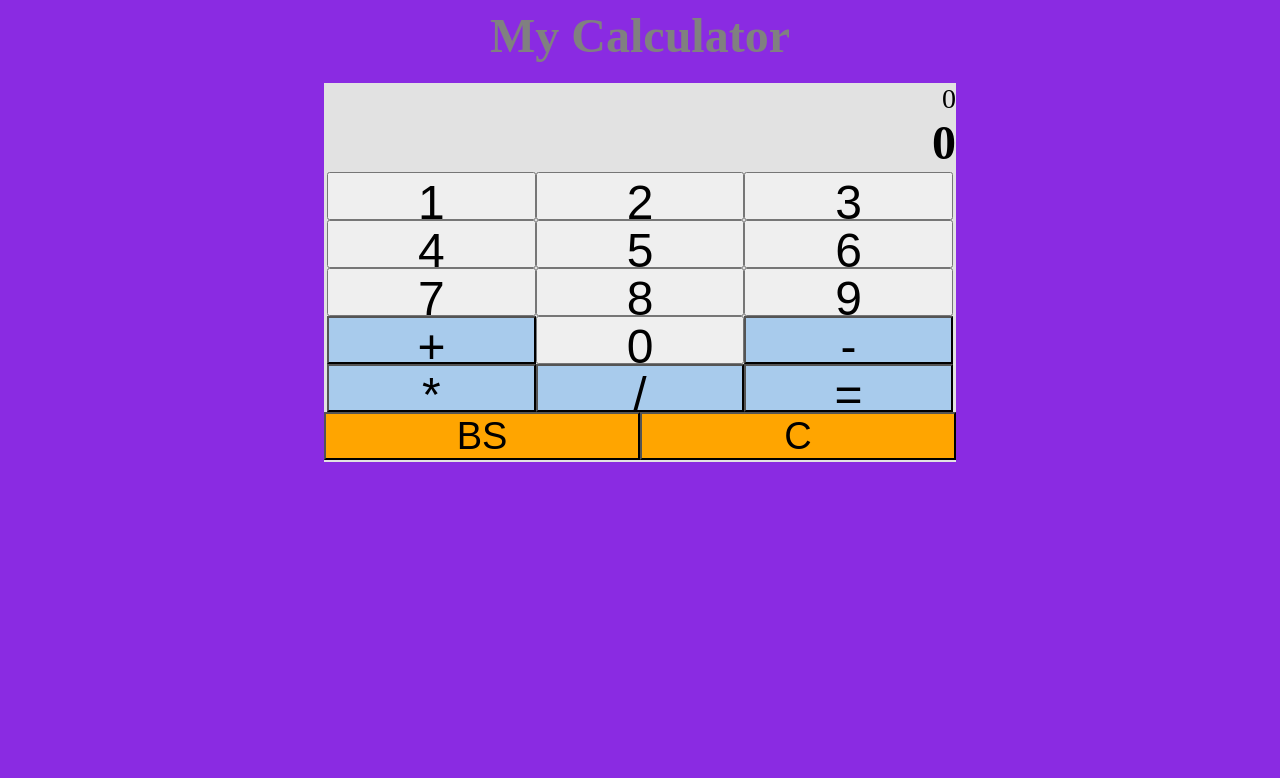
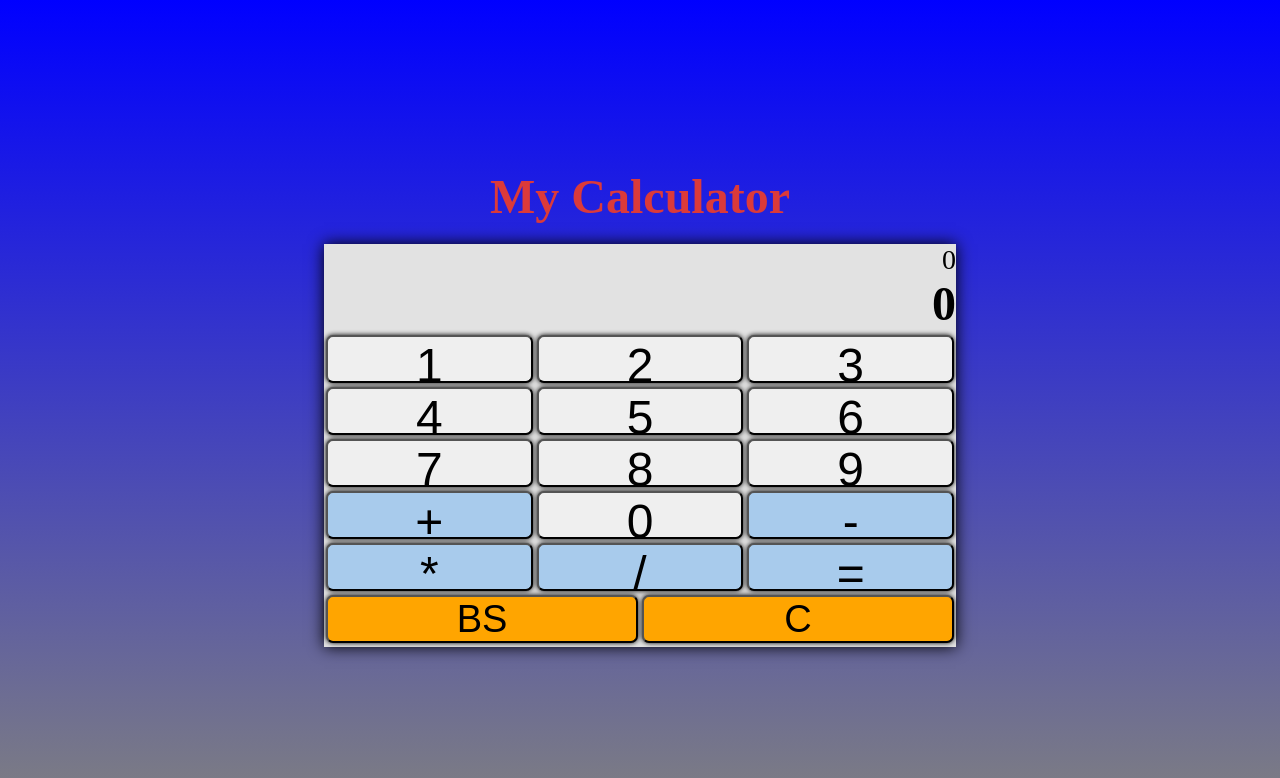
Before and after one commit to gustavobastian/calculator, a website: page index.html in a window 1280 px wide. Drawn offline with Linux system fonts and the light colour scheme.

Commit message:
background change

```diff
--- a/style.css
+++ b/style.css
@@ -2,7 +2,8 @@ body{
     display:flex;
     flex-direction: column;
     justify-content: center;
-    background: blueviolet;
+    height: 100vh;
+    background: linear-gradient(blue,gray)
 }
 
 .header{
@@ -10,12 +11,10 @@ body{
     justify-content: center;
     flex-direction: row;
     text-align: center;
-
     font-weight: bold;
     font-size: 48px;
     padding-bottom:20px;
-    color:gray;
-
+    color:rgb(219, 58, 58);
 }
 .container{
     display: flex;
@@ -32,6 +31,7 @@ body{
     background-color: rgb(226, 226, 226);
     width: 50%;
     padding-bottom: 2px;
+    box-shadow: 0px 0px 15px 0px black;
 }
 #resultStorage{
     display:flex;
@@ -40,6 +40,7 @@ body{
     font-size: 28px !important;
     width: 100%;
     font-weight: normal!important;
+
 }
 #inputStorage{
     display:flex;
@@ -65,6 +66,9 @@ button{
     width: 33%;
     height: 48px;
     font-size: 48px;
+    border-radius: 7px;
+    margin:2px;
+    box-shadow: 0px 0px 5px 0px black;
 }
 .clear-button{
     width: 50%;
```
